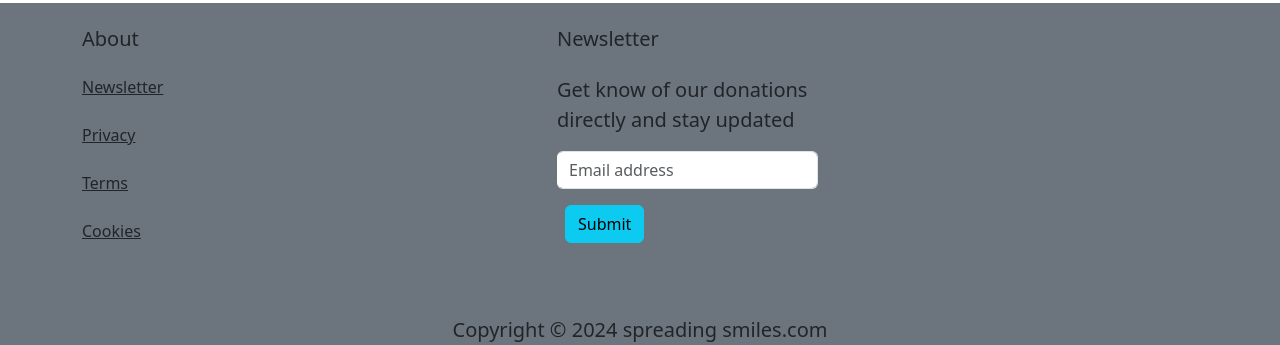
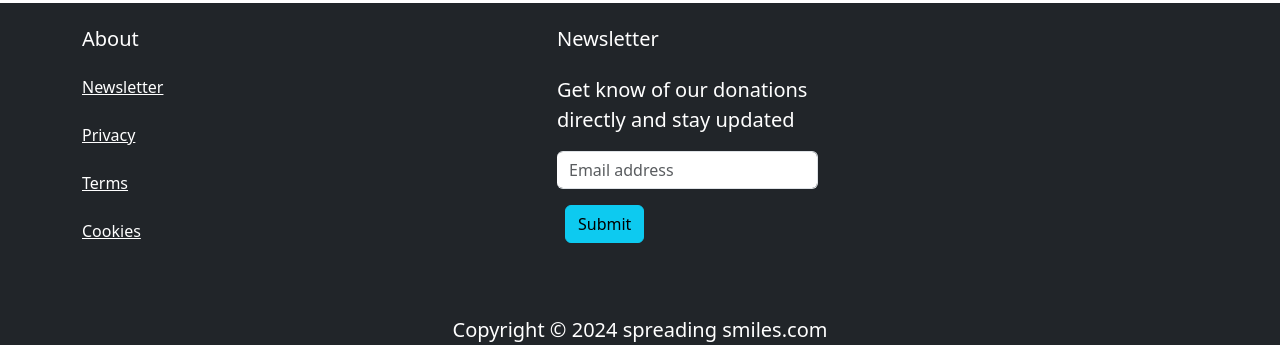
Before and after one commit to Aliwangara/basics_Project, a Django app: page / in a window 1280 px wide. Shown: the part 4666-5011 px from the top of the page. Run offline with Django 5.2, Linux system fonts and the light colour scheme; some libraries are stand-ins or nearby versions.

Commit message:
I changed the bg-colour of footer to black and the font colour to white

```diff
--- a/templates/partials/footer.html
+++ b/templates/partials/footer.html
@@ -1,4 +1,10 @@
-<footer class="bg-bg-3 pt-8 pb-12 mt-4 bg-secondary">
+{% load static %}
+<link rel="stylesheet" href="{% static 'main_assets/css/styles.css' %}">
+
+
+<footer class="bg-bg-3 pt-8 pb-12 mt-4 bg-dark text-white">
+
+
     <div class="container">
         <div class="row">
 
@@ -7,16 +13,16 @@
                 <h5 class="mb-4 mt-4">
                     About
                 </h5>
-                <a href="#" class="mb-4 me-2 me-sm-0 d-sm-block text-dark">
+                <a href="#" class="mb-4 me-2 me-sm-0 d-sm-block text-white">
                     Newsletter
                 </a>
-                <a href="#" class="mb-4 me-2 me-sm-0 d-sm-block text-dark">
+                <a href="#" class="mb-4 me-2 me-sm-0 d-sm-block text-white">
                     Privacy
                 </a>
-                <a href="#" class="mb-4 me-2 me-sm-0 d-sm-block text-dark">
+                <a href="#" class="mb-4 me-2 me-sm-0 d-sm-block text-white">
                     Terms
                 </a>
-                <a href="#" class="mb-4 me-2 me-sm-0 d-sm-block text-dark">
+                <a href="#" class="mb-4 me-2 me-sm-0 d-sm-block text-white">
                     Cookies
                 </a>
             </div>
```
